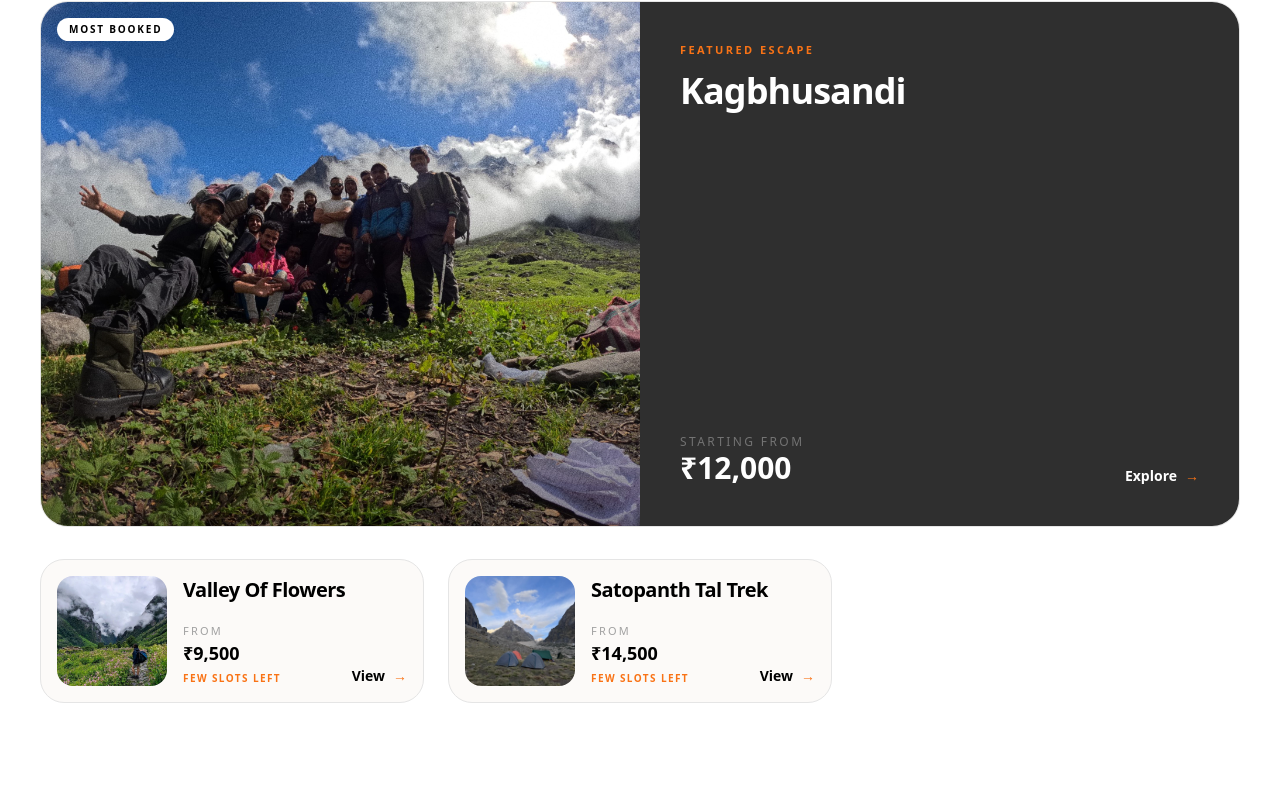
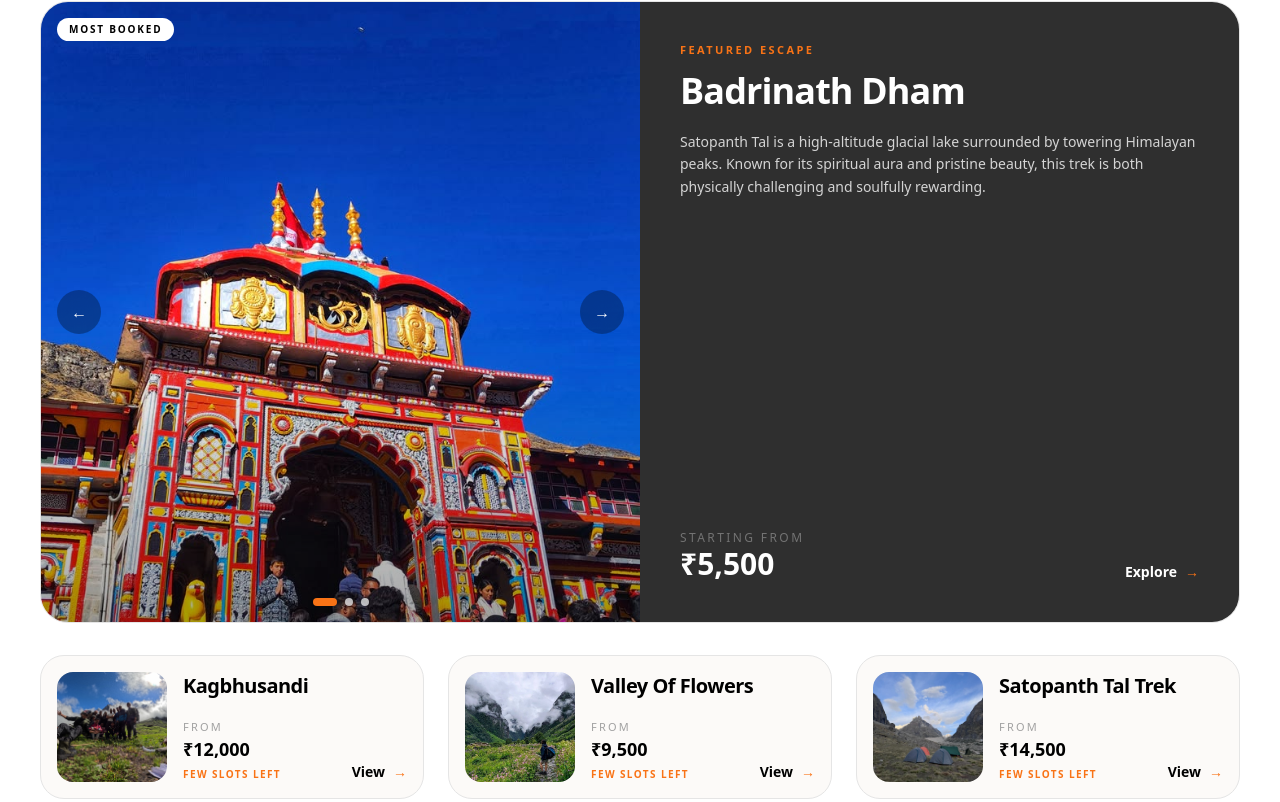
Before and after one commit to blacksnow0/Whatnext, a React (Vite) app in the folder client/: page / in a window 1280 px wide. Shown: the part 1518-2320 px from the top of the page. Built offline with nearby package versions, Linux system fonts and the light colour scheme.

Commit message:
updated HOMEPAGE TOPPICS

```diff
--- a/client/src/components/HeroDestinationCard.jsx
+++ b/client/src/components/HeroDestinationCard.jsx
@@ -1,30 +1,127 @@
 // HeroDestinationCard.jsx
 
 import { Link } from "react-router-dom";
+import { useEffect, useRef, useState } from "react";
 
 export default function HeroDestinationCard({
   name,
   image,
+  images = [],
   price,
   id,
+  description,
   featured = false,
+  onSelect,
 }) {
+  const gallery = images.length ? images : [image];
+
+  const scrollRef = useRef(null);
+  const [activeIndex, setActiveIndex] = useState(0);
+  const [fade, setFade] = useState(false);
+
+  useEffect(() => {
+    setActiveIndex(0);
+
+    if (scrollRef.current) {
+      scrollRef.current.scrollLeft = 0;
+    }
+
+    if (featured) {
+      setFade(true);
+      const timer = setTimeout(() => setFade(false), 320);
+      return () => clearTimeout(timer);
+    }
+  }, [id, featured]);
+
+  const handleScroll = () => {
+    const container = scrollRef.current;
+    if (!container) return;
+
+    const index = Math.round(container.scrollLeft / container.offsetWidth);
+
+    setActiveIndex(index);
+  };
+
+  const goToSlide = (dir) => {
+    const container = scrollRef.current;
+    if (!container) return;
+
+    const next =
+      dir === "next"
+        ? Math.min(activeIndex + 1, gallery.length - 1)
+        : Math.max(activeIndex - 1, 0);
+
+    container.scrollTo({
+      left: next * container.offsetWidth,
+      behavior: "smooth",
+    });
+
+    setActiveIndex(next);
+  };
+
+  /* FEATURED CARD */
   if (featured) {
     return (
-      <Link to={`/destinations/${id}`} className="group block">
-        <div className="grid lg:grid-cols-2 overflow-hidden rounded-[28px] border border-neutral-200 bg-white">
+      <div
+        className={`grid lg:grid-cols-2 overflow-hidden rounded-[28px] border border-neutral-200 bg-white transition-opacity duration-300 ${
+          fade ? "opacity-0" : "opacity-100"
+        }`}
+      >
         {/* Image */}
-          <div className="relative min-h-[280px] sm:min-h-[420px]">
+        <div className="relative h-[320px] sm:h-[430px] lg:h-[620px] max-h-[620px]">
+          <div
+            ref={scrollRef}
+            onScroll={handleScroll}
+            className="flex h-full overflow-x-auto snap-x snap-mandatory scroll-smooth no-scrollbar [-ms-overflow-style:none] [scrollbar-width:none]"
+          >
+            {gallery.map((img, index) => (
+              <div key={index} className="w-full h-full shrink-0 snap-start">
                 <img
-              src={image}
+                  src={img}
                   alt={name}
-              className="w-full h-full object-cover transition-transform duration-700 group-hover:scale-105"
+                  className="w-full h-full object-cover"
                 />
+              </div>
+            ))}
+          </div>
 
-            <div className="absolute inset-0 bg-gradient-to-t from-black/35 via-transparent to-transparent" />
+          {/* Gradient */}
+          <div className="absolute inset-0 bg-gradient-to-t from-black/35 via-transparent to-transparent pointer-events-none" />
 
-            <div className="absolute top-4 left-4 bg-white px-3 py-1 rounded-full text-[10px] uppercase tracking-[0.18em] font-semibold">
+          {/* Badge */}
+          <div className="absolute top-4 left-4 bg-white px-3 py-1 rounded-full text-[10px] uppercase tracking-[0.18em] font-semibold z-10">
             Most Booked
+          </div>
+
+          {/* Arrows Desktop */}
+          {gallery.length > 1 && (
+            <>
+              <button
+                onClick={() => goToSlide("prev")}
+                className="hidden lg:flex absolute left-4 top-1/2 -translate-y-1/2 h-11 w-11 items-center justify-center rounded-full bg-black/30 backdrop-blur-md text-white z-20"
+              >
+                ←
+              </button>
+
+              <button
+                onClick={() => goToSlide("next")}
+                className="hidden lg:flex absolute right-4 top-1/2 -translate-y-1/2 h-11 w-11 items-center justify-center rounded-full bg-black/30 backdrop-blur-md text-white z-20"
+              >
+                →
+              </button>
+            </>
+          )}
+
+          {/* Dots */}
+          <div className="absolute bottom-4 left-1/2 -translate-x-1/2 flex gap-2 z-10">
+            {gallery.map((_, index) => (
+              <span
+                key={index}
+                className={`h-2 rounded-full transition-all duration-300 ${
+                  activeIndex === index ? "w-6 bg-[#f97316]" : "w-2 bg-white/70"
+                }`}
+              />
+            ))}
           </div>
         </div>
 
@@ -38,6 +135,10 @@
             <h3 className="mt-3 text-3xl sm:text-4xl font-semibold tracking-tight">
               {name}
             </h3>
+
+            <p className="hidden lg:block mt-5 text-neutral-300 leading-relaxed text-sm">
+              {description}
+            </p>
           </div>
 
           <div className="mt-8 flex items-end justify-between gap-4">
@@ -49,22 +150,25 @@
               <p className="text-3xl font-semibold">₹{price}</p>
             </div>
 
-              <span className="text-sm font-semibold flex items-center gap-2">
+            <Link
+              to={`/destinations/${id}`}
+              className="text-sm font-semibold flex items-center gap-2"
+            >
               Explore
-                <span className="text-[#f97316] transition-transform duration-300 group-hover:translate-x-1">
-                  →
-                </span>
-              </span>
+              <span className="text-[#f97316]">→</span>
+            </Link>
           </div>
         </div>
       </div>
-      </Link>
     );
   }
 
+  /* SMALL CARD */
   return (
-    <Link to={`/destinations/${id}`} className="group block">
-      <div className="overflow-hidden rounded-[24px] border border-neutral-200 bg-[#fcfaf8]">
+    <div
+      onClick={onSelect}
+      className="group block cursor-pointer overflow-hidden rounded-[24px] border border-neutral-200 bg-[#fcfaf8]"
+    >
       <div className="flex gap-4 p-4">
         {/* Image */}
         <div className="relative w-[110px] h-[110px] shrink-0 overflow-hidden rounded-2xl">
@@ -96,16 +200,17 @@
               </p>
             </div>
 
-              <span className="text-sm font-semibold flex items-center gap-2">
+            <Link
+              to={`/destinations/${id}`}
+              onClick={(e) => e.stopPropagation()}
+              className="text-sm font-semibold flex items-center gap-2"
+            >
               View
-                <span className="text-[#f97316] transition-transform duration-300 group-hover:translate-x-1">
-                  →
-                </span>
-              </span>
+              <span className="text-[#f97316]">→</span>
+            </Link>
           </div>
         </div>
       </div>
     </div>
-    </Link>
   );
 }
--- a/client/src/components/Home/TopPics.jsx
+++ b/client/src/components/Home/TopPics.jsx
@@ -1,11 +1,41 @@
 // TopPicks.jsx
 
+import { useMemo, useRef, useState } from "react";
 import DestinationCard from "../HeroDestinationCard";
 import { topDestinations } from "../../utils/data";
 
 function TopPicks() {
-  const featured = topDestinations[0];
-  const others = topDestinations.slice(1);
+  const [featuredId, setFeaturedId] = useState(topDestinations[0]?.id);
+  const heroRef = useRef(null);
+
+  const featured = useMemo(
+    () => topDestinations.find((item) => item.id === featuredId),
+    [featuredId]
+  );
+
+  const others = useMemo(
+    () => topDestinations.filter((item) => item.id !== featuredId),
+    [featuredId]
+  );
+
+  const handleSelect = (destination) => {
+    setFeaturedId(destination.id);
+
+    // Mobile / tablet only
+    if (window.innerWidth < 1024 && heroRef.current) {
+      setTimeout(() => {
+        const y =
+          heroRef.current.getBoundingClientRect().top +
+          window.pageYOffset -
+          90; // navbar breathing space
+
+        window.scrollTo({
+          top: y,
+          behavior: "smooth",
+        });
+      }, 120);
+    }
+  };
 
   return (
     <section className="max-w-7xl mx-auto px-4 sm:px-6 lg:px-10 py-16 sm:py-20">
@@ -23,26 +53,27 @@
           </h2>
         </div>
 
-        <div className="hidden lg:pl-10">
+        <div className="hidden lg:block lg:pl-10">
           <p className="text-sm sm:text-base text-neutral-500 leading-relaxed">
             High demand routes, curated stays and unforgettable mountain
             experiences.
           </p>
-
         </div>
       </div>
 
       {/* Featured */}
-      {featured && (
-        <div className="mb-7 sm:mb-8">
-          <DestinationCard {...featured} featured />
-        </div>
-      )}
+      <div ref={heroRef} className="mb-7 sm:mb-8">
+        {featured && <DestinationCard {...featured} featured />}
+      </div>
 
-      {/* Grid */}
+      {/* Small Cards */}
       <div className="grid gap-5 sm:gap-6 md:grid-cols-2 lg:grid-cols-3">
-        {others.map((dest, index) => (
-          <DestinationCard key={index} {...dest} />
+        {others.map((dest) => (
+          <DestinationCard
+            key={dest.id}
+            {...dest}
+            onSelect={() => handleSelect(dest)}
+          />
         ))}
       </div>
     </section>
--- a/client/src/utils/data.js
+++ b/client/src/utils/data.js
@@ -4,6 +4,7 @@
 import gallery4 from "../assets/images/kagbhusandi.jpeg";
 import gallery5 from "../assets/images/hero3.jpeg";
 import gallery6 from "../assets/images/trip.jpeg";
+import badrinath from "../assets/images/badrinath.jpeg";
 
 import satopanth from "../assets/images/satopanth.jpeg";
 import valleyImage from "../assets/images/valleyImage.jpeg";
@@ -223,6 +224,74 @@
     gallery: [gallery1, gallery4, gallery5, gallery6],
   },
   {
+    id: "badrinath",
+    name: "Satopanth Tal Trek",
+    country: "India",
+    description:
+      "Satopanth Tal is a high-altitude glacial lake surrounded by towering Himalayan peaks. Known for its spiritual aura and pristine beauty, this trek is both physically challenging and soulfully rewarding.",
+    imageUrl: satopanth2,
+    bestTimeToVisit: "May - October",
+    attractions: [
+      "Satopanth Lake",
+      "Chaukhamba Peaks",
+      "Mana Village",
+      "Vasundhara Falls",
+    ],
+    galleryImages: [satopanth1, satopanth2, satopanth, gallery6],
+    itinerary: [
+      {
+        day: "Day 1",
+        highlight: "Arrival in Badrinath",
+        description:
+          "Arrive at the sacred town of Badrinath. Acclimate and explore the ancient temple and local surroundings.",
+      },
+      {
+        day: "Day 2",
+        highlight: "Trek to Laxmi Van",
+        description:
+          "Begin your trek with a scenic walk to Laxmi Van, a campsite nestled among birch and pine forests.",
+      },
+      {
+        day: "Day 3",
+        highlight: "Trek to Chakratirtha",
+        description:
+          "Continue climbing through rocky terrain to reach Chakratirtha, a beautiful high-altitude meadow with views of Chaukhamba.",
+      },
+      {
+        day: "Day 4",
+        highlight: "Visit Satopanth Tal",
+        description:
+          "Reach the sacred Satopanth Tal, believed to be the path to heaven. Surrounded by ice-capped peaks, it's a spiritual paradise.",
+      },
+      {
+        day: "Day 5",
+        highlight: "Descent to Badrinath",
+        description:
+          "Retrace your steps to Badrinath and conclude the journey with blessings and breathtaking memories.",
+      },
+    ],
+    highlights: [
+      "Glacial alpine lake",
+      "Remote & spiritual trail",
+      "Trek near India's last village",
+      "Panoramic views of Himalayan peaks",
+    ],
+    inclusions: [
+      "Accommodation in tents",
+      "All meals on the trek",
+      "Expert trek leaders",
+      "Porters and support staff",
+      "Forest permits",
+    ],
+    exclusions: [
+      "Transport to Badrinath",
+      "Meals in base town",
+      "Trekking equipment",
+      "Insurance & medical expenses",
+    ],
+    gallery: [gallery1, gallery4, gallery5, gallery6],
+  },
+  {
     id: "lord-curzon-trail",
     name: "Lord Curzon Trail (Kuari Pass Trek)",
     country: "India",
@@ -362,16 +431,27 @@
 
 export const topDestinations = [
   {
+    id: "badrinath",
+    name: "Badrinath Dham",
+    image:badrinath,
+    images: [badrinath, gallery2, gallery3],
+    description:
+      "Satopanth Tal is a high-altitude glacial lake surrounded by towering Himalayan peaks. Known for its spiritual aura and pristine beauty, this trek is both physically challenging and soulfully rewarding.",
+    price: "5,500",
+  },
+  {
     id: "kagbhusandi-trek",
     name: "Kagbhusandi",
-    image: gallery4,
+    image:gallery4,
+    images: [gallery4, gallery1, gallery2, gallery3],
     description: "A tropical paradise with beautiful beaches and rich culture.",
     price: "12,000",
   },
   {
     id: "valley-of-flowers",
     name: "Valley Of Flowers",
-    image: valleyImage,
+    image:valleyImage,
+    images: [valleyImage, gallery5, gallery6],
     description:
       "A UNESCO World Heritage site, this trek offers a burst of colorful alpine flowers nestled in the Himalayas.",
     price: "9,500",
@@ -379,7 +459,8 @@
   {
     id: "satopanth-tal",
     name: "Satopanth Tal Trek",
-    image: satopanth,
+    image:satopanth,
+    images: [satopanth, gallery2, gallery3],
     description:
       "Satopanth Tal is a high-altitude glacial lake surrounded by towering Himalayan peaks. Known for its spiritual aura and pristine beauty, this trek is both physically challenging and soulfully rewarding.",
     price: "14,500",
```
Also changed, not shown: client/src/assets/images/badrinath.jpeg (added). Lines whose indentation alone changed are shown as unchanged.
